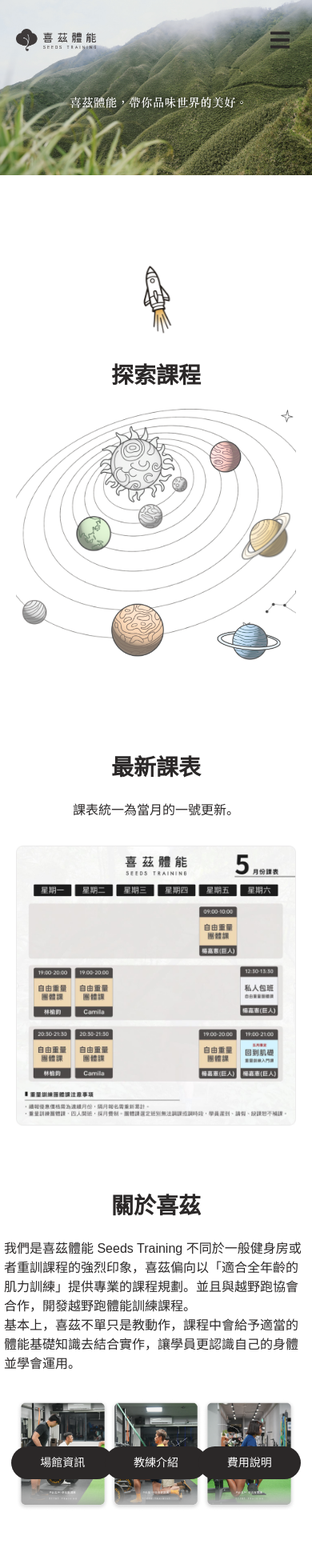
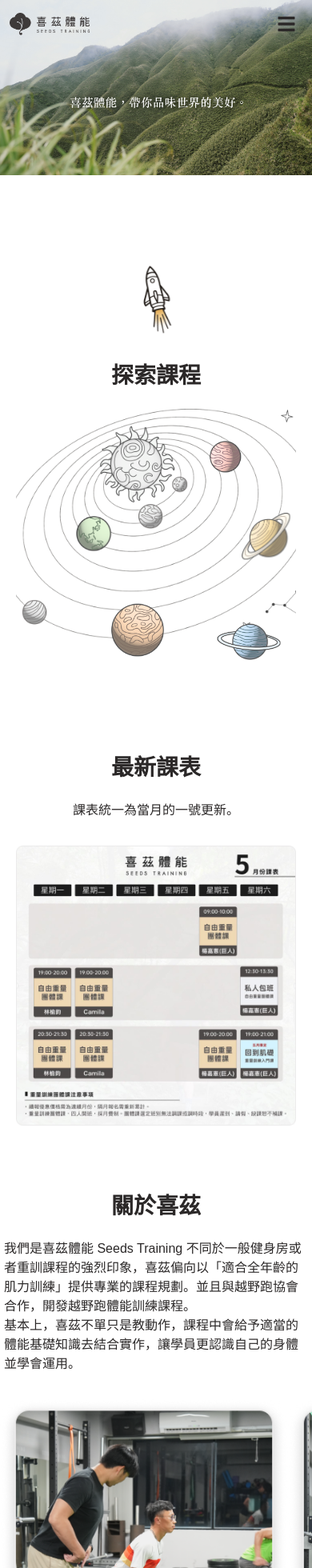
Before and after one commit to rraiy/seeds, a Next.js app: page / in a window 390 px wide. Shown: the top 1960 px of the page at 80% size. Built offline with nearby package versions, Linux system fonts and the light colour scheme; a web font is replaced by a local one.

Commit message:
ui: add text with cards scroll effect

```diff
--- a/app/components/common/MultiCards.tsx
+++ b/app/components/common/MultiCards.tsx
@@ -20,7 +20,7 @@ interface Props {
 
 const MultiCards = ({ cardsContent }: Props) => {
   return (
-    <div className={styles.container}>
+    <div className={'flex overflow-x-scroll'}>
       {cardsContent.map((card) => {
         const { imgSrc, alt, width, height } = card;
         return (
--- a/app/components/common/TextWithCards.tsx
+++ b/app/components/common/TextWithCards.tsx
@@ -2,6 +2,8 @@
 
 import MultiCards from '@/app/components/common/MultiCards';
 import { twMerge } from 'tailwind-merge';
+
+import styles from '@/app/styles/components/common/TextWithCards.module.scss';
 
 const mock = [
   {
@@ -31,6 +33,24 @@ const mock = [
     buttonColor: 'second',
     buttonLink: '/',
   },
+  // {
+  //   imgSrc: '/images/about/fee.png',
+  //   alt: '費用說',
+  //   width: 360,
+  //   height: 440,
+  //   buttonText: '費用說明',
+  //   buttonColor: 'second',
+  //   buttonLink: '/',
+  // },
+  // {
+  //   imgSrc: '/images/about/fee.png',
+  //   alt: '費',
+  //   width: 360,
+  //   height: 440,
+  //   buttonText: '費用說明',
+  //   buttonColor: 'second',
+  //   buttonLink: '/',
+  // },
 ];
 
 interface Props {
@@ -47,7 +67,8 @@ const TextWithCards = ({ title, titleClass, text }: Props) => {
           <h2 className={twMerge(titleClass, 'text-center')}>{title}</h2>
           {text}
         </div>
-        <div>
+        <div className={styles['cards-wrap']}>
+          {/* "desktop:w-[1000px] tablet:w-screen overflow-hidden "> */}
           <MultiCards cardsContent={mock} />
         </div>
       </div>
--- a/app/components/header/Header.tsx
+++ b/app/components/header/Header.tsx
@@ -32,7 +32,11 @@ const Header = () => {
         className="hidden tablet:inline-flex items-center p-2 w-10 h-10 justify-center text-sm text-gray-500 rounded-lg hover:bg-secondary focus:outline-none focus:ring-2"
         onClick={handleMobileDrawer}
       >
-        {openDrawer ? <FaTimes className="h-7 w-7 text-primary" /> : <FaBars className="h-7 w-7 text-primary" />}
+        {openDrawer ? (
+          <FaTimes className="h-6 w-6 text-primary bg-white" />
+        ) : (
+          <FaBars className="h-6 w-6 text-primary" />
+        )}
       </button>
 
       <div className="tablet:hidden">
--- a/app/styles/components/common/MultiCards.module.scss
+++ b/app/styles/components/common/MultiCards.module.scss
@@ -7,6 +7,7 @@
 
 .card-container {
   position: relative;
+  min-width: 360px;
 
   .button {
     position: absolute;
--- /dev/null
+++ b/app/styles/components/common/TextWithCards.module.scss
@@ -0,0 +1,12 @@
+.cards-wrap {
+  overflow: hidden;
+
+  @media screen and (max-width: 1200px) {
+    width: 1000px;
+  }
+
+  @media screen and (max-width: 990px) {
+    width: 100vw;
+  }
+
+}
--- a/app/styles/components/header/Header.module.scss
+++ b/app/styles/components/header/Header.module.scss
@@ -10,6 +10,11 @@
   z-index: 10;
   top: 0;
 
+  @media screen and (max-width: 750px) {
+    height: 60px;
+    padding: 12px;
+  }
+
   .logo {
     @media screen and (max-width: 990px) {
       width: 140px;
```
